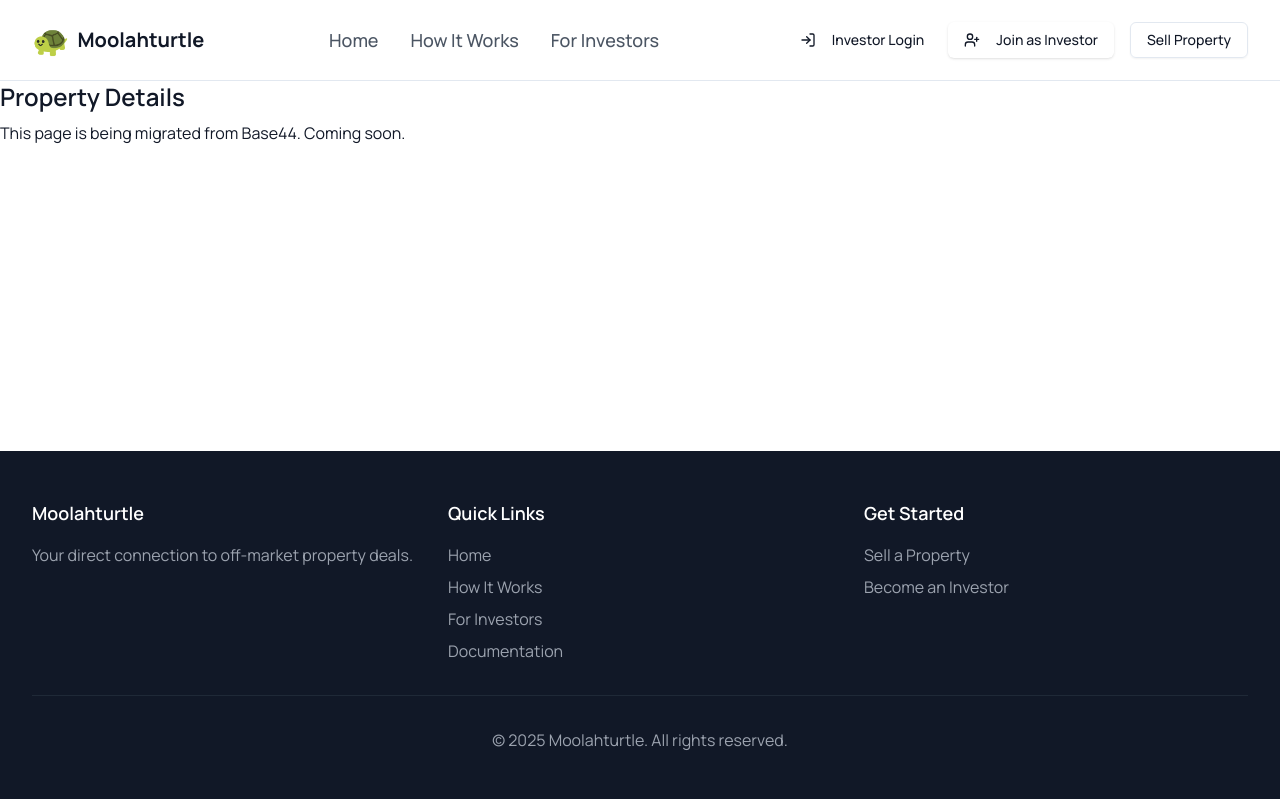
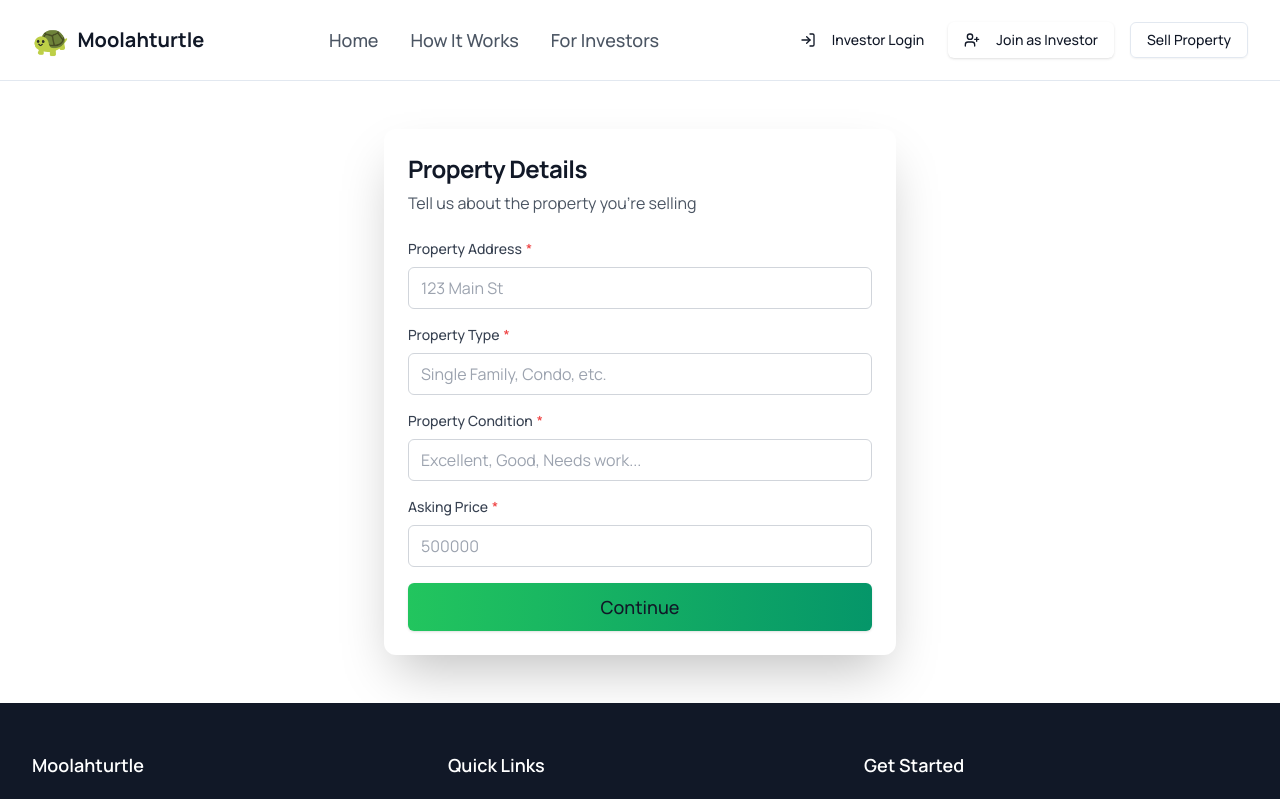
Before and after one commit to loftmoolah-blip/moolahturtle-frontend.new, a React (Vite) app: page /property/details in a window 1280 px wide. Shown: the top 799 px of the page. Built offline with nearby package versions, Linux system fonts and the light colour scheme.

Commit message:
feat: add property details form

```diff
--- a/src/pages/PropertyDetails.jsx
+++ b/src/pages/PropertyDetails.jsx
@@ -1,6 +1,110 @@
-export default function PropertyDetails(){
-  return <div>
-    <h1 className="text-2xl font-semibold mb-2">Property Details</h1>
-    <p>This page is being migrated from Base44. Coming soon.</p>
-  </div>;
+import React from 'react';
+import { useNavigate } from 'react-router-dom';
+import { createPageUrl } from '@/utils';
+import { Card, CardContent, CardHeader, CardTitle } from '@/components/ui/card';
+import { Button } from '@/components/ui/button';
+import { useFormValidation, ValidatedInput, validationRules } from '@/components/common/FormValidation';
+import { useToast } from '@/components/common/Toast';
+
+export default function PropertyDetails() {
+  const navigate = useNavigate();
+  const { success, error } = useToast();
+
+  const urlParams = new URLSearchParams(window.location.search);
+  const sellerId = urlParams.get('seller_id');
+
+  const formSchema = {
+    address: [validationRules.required],
+    type: [validationRules.required],
+    condition: [validationRules.required],
+    price: [validationRules.required, validationRules.positiveNumber]
+  };
+
+  const form = useFormValidation(
+    { address: '', type: '', condition: '', price: '' },
+    formSchema
+  );
+
+  const handleSubmit = (e) => {
+    e.preventDefault();
+    if (!form.validateForm()) {
+      error('Please complete all fields correctly');
+      return;
+    }
+
+    const propertyId = Date.now().toString();
+    const propertyData = { ...form.values, sellerId, propertyId };
+    try {
+      localStorage.setItem('moolahturtle_property', JSON.stringify(propertyData));
+    } catch {
+      // ignore storage errors
+    }
+    success('Property details saved');
+    navigate(createPageUrl(`PhotoUpload?seller_id=${sellerId || ''}&property_id=${propertyId}`));
+  };
+
+  return (
+    <div className="min-h-[calc(10vh-8rem)] flex items-center justify-center py-12 px-4">
+      <Card className="w-full max-w-lg mx-auto shadow-2xl border-0">
+        <CardHeader>
+          <CardTitle className="text-2xl font-bold">Property Details</CardTitle>
+          <p className="text-gray-600 mt-1">Tell us about the property you're selling</p>
+        </CardHeader>
+        <CardContent>
+          <form onSubmit={handleSubmit} className="space-y-4">
+            <ValidatedInput
+              name="address"
+              label="Property Address"
+              placeholder="123 Main St"
+              value={form.values.address}
+              error={form.errors.address}
+              touched={form.touched.address}
+              onChange={form.handleChange}
+              onBlur={form.handleBlur}
+              required
+            />
+            <ValidatedInput
+              name="type"
+              label="Property Type"
+              placeholder="Single Family, Condo, etc."
+              value={form.values.type}
+              error={form.errors.type}
+              touched={form.touched.type}
+              onChange={form.handleChange}
+              onBlur={form.handleBlur}
+              required
+            />
+            <ValidatedInput
+              name="condition"
+              label="Property Condition"
+              placeholder="Excellent, Good, Needs work..."
+              value={form.values.condition}
+              error={form.errors.condition}
+              touched={form.touched.condition}
+              onChange={form.handleChange}
+              onBlur={form.handleBlur}
+              required
+            />
+            <ValidatedInput
+              name="price"
+              label="Asking Price"
+              placeholder="500000"
+              value={form.values.price}
+              error={form.errors.price}
+              touched={form.touched.price}
+              onChange={form.handleChange}
+              onBlur={form.handleBlur}
+              required
+            />
+            <Button
+              type="submit"
+              className="w-full py-6 text-lg bg-gradient-to-r from-green-500 to-emerald-600 hover:from-green-600 hover:to-emerald-700"
+            >
+              Continue
+            </Button>
+          </form>
+        </CardContent>
+      </Card>
+    </div>
+  );
 }
```
